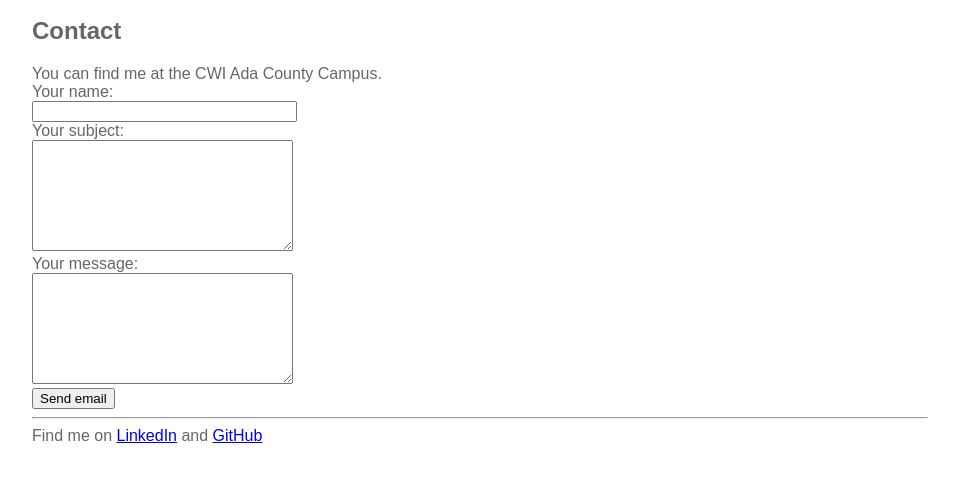
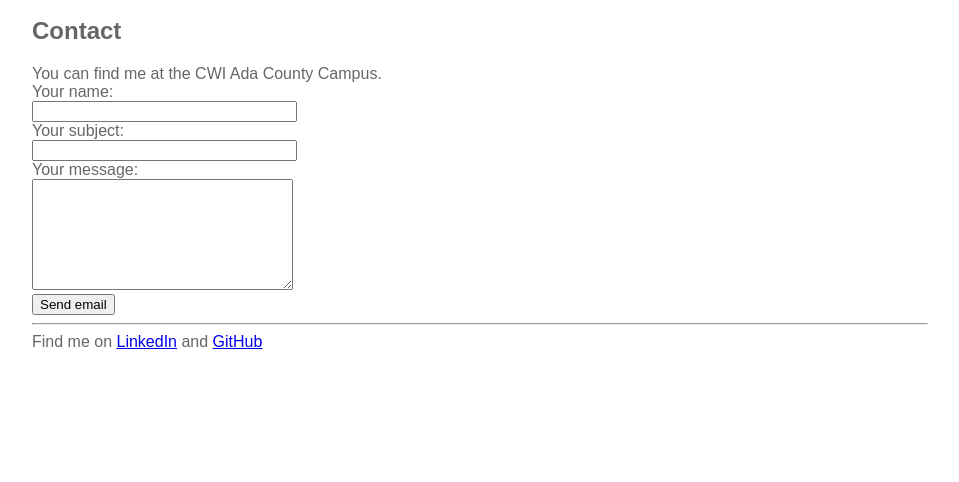
Before and after one commit to ovueby/ovueby.github.io, a plain HTML site: page portfolio/contact.html in a window 1280 px wide. Shown: the part 88-570 px from the top of the page, without its empty margins (160-1119 px from the left). Drawn offline with Linux system fonts and the light colour scheme.

Commit message:
PORTFOLIO

```diff
--- a/portfolio/contact.html
+++ b/portfolio/contact.html
@@ -30,7 +30,7 @@
             <label class="required" for="name">Your name:</label><br />
             <input id="name" class="input" name="name" type="text" value="" size="30" /><br />
             <label class="required" for="message">Your subject:</label><br />
-            <textarea id="message" class="input" name="subject" rows="7" cols="30"></textarea><br />
+            <input id="message" class="input" name="subject" size="30" type="text" value="" /><br />
             <label class="required" for="message">Your message:</label><br />
             <textarea id="message" class="input" name="message" rows="7" cols="30"></textarea><br />
             <input id="submit_button" type="submit" value="Send email" />
```
